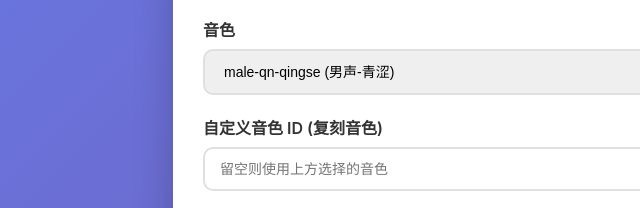
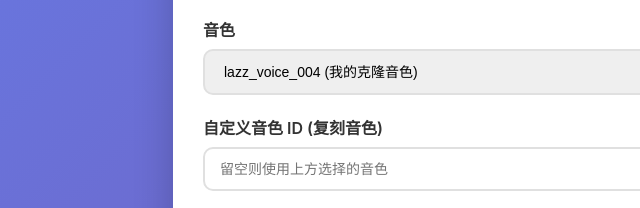
Before and after one commit to Shilaidong/MiniTTS_Studio, a website: page index.html in a window 1280 px wide. Shown: the part 410-618 px from the top of the page, 67-707 px from the left. Drawn offline with Linux system fonts and the light colour scheme.

Commit message:
Add cloned voice lazz_voice_004

```diff
--- a/index.html
+++ b/index.html
@@ -292,6 +292,7 @@
                 <div class="form-group">
                     <label>音色</label>
                     <select id="voiceSelect">
+                        <option value="lazz_voice_004" selected>lazz_voice_004 (我的克隆音色)</option>
                         <option value="male-qn-qingse">male-qn-qingse (男声-青涩)</option>
                         <option value="female-tianmei">female-tianmei (女声-甜美)</option>
                         <option value="male-qianbai">male-qianbai (男声-儒雅)</option>
```
